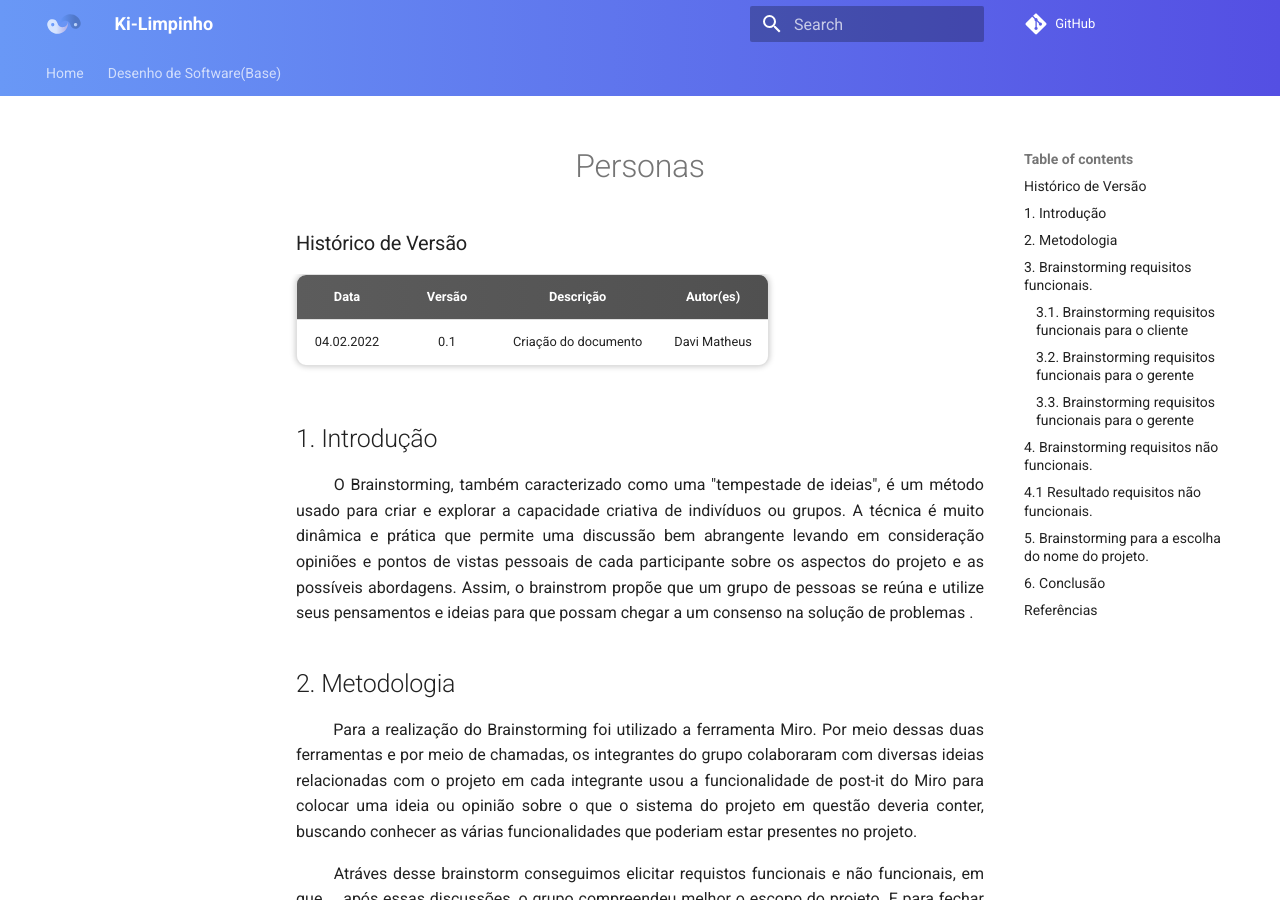
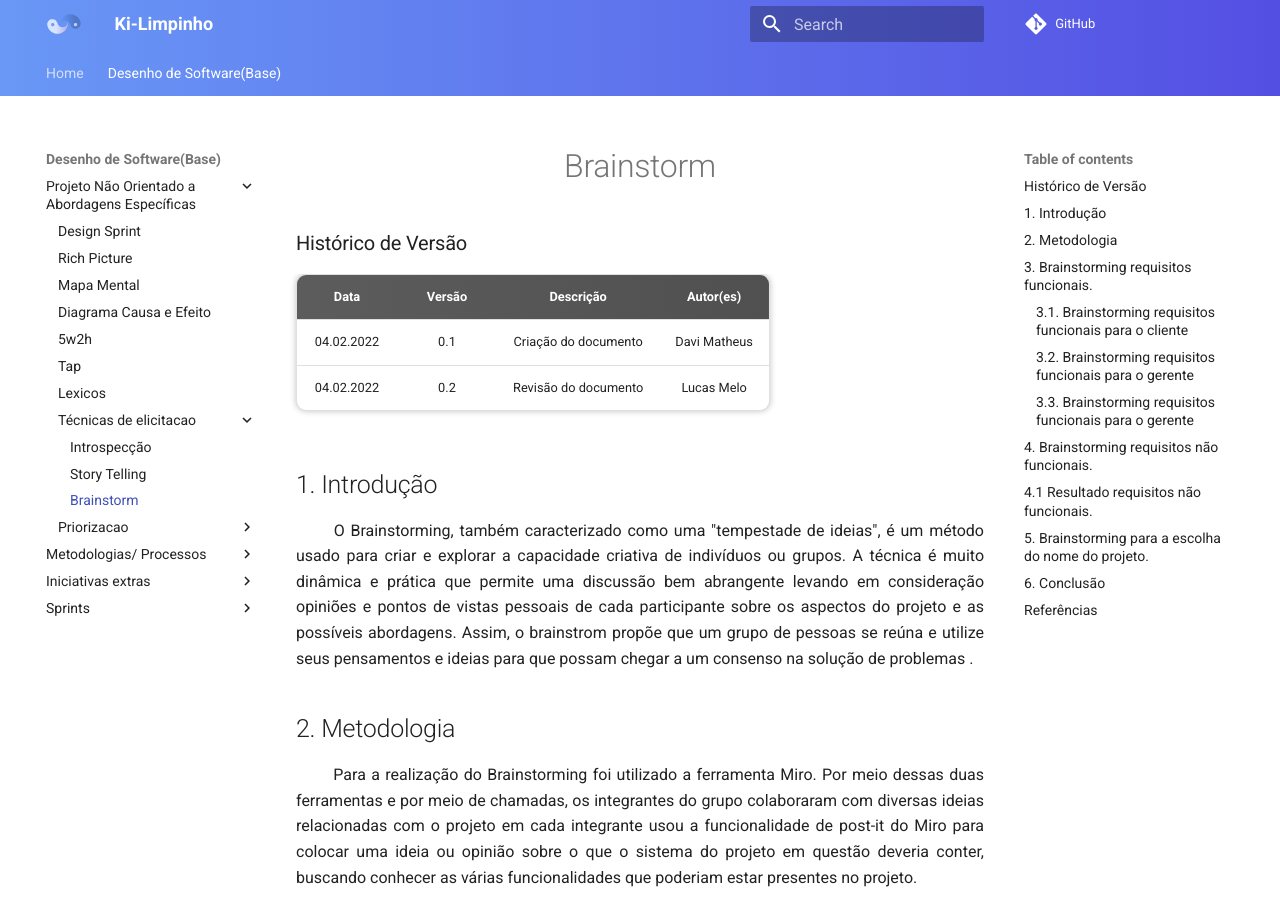
Before and after one commit to UnBArqDsw2021-2/2021.2_G2_Ki-Limpinho, an MkDocs documentation site: the page built from docs/tecnicas_elicitacao/brainstorm.md, in a window 1280 px wide and 900 px high. Built offline with MkDocs 1.6.1 and Material for MkDocs 9.7.7, drawn with Linux system fonts in a browser that asks for light colours; comment, search, counter and statistics services are not loaded.

Commit message:
docs_review_brainstorm #33

```diff
--- a/docs/brainstorm.md
+++ b/docs/tecnicas_elicitacao/brainstorm.md
@@ -1,9 +1,10 @@
-# <center> Personas
+# <center> Brainstorm
 
 ### Histórico de Versão
 |    Data    | Versão | Descrição            | Autor(es)       |
 | :--------: | :----: | :------------------: | :-------------: |
 | 04.02.2022 |  0.1   | Criação do documento | Davi Matheus |
+| 04.02.2022 |  0.2   | Revisão do documento |Lucas Melo |
 
 
 
@@ -27,7 +28,7 @@ Para a realização do  Brainstorming foi utilizado a ferramenta Miro. Por meio
 ### 3.1. *Brainstorming* requisitos funcionais para o cliente
 
 <p align='center'>
-    <img src='../assets/brainstorm/Brainstorming _cliente.jpg'>
+    <img src='../../assets/brainstorm/Brainstorming _cliente.jpg'>
     <figcaption align='center'>
         <b>Figura 1: Brainstorm para gerar requisitos funcionais para o cliente</b>
         <br>
@@ -39,7 +40,7 @@ Para a realização do  Brainstorming foi utilizado a ferramenta Miro. Por meio
 ### 3.2. *Brainstorming* requisitos funcionais para o gerente
 
 <p align='center'>
-    <img src='../assets/brainstorm/Brainstorming_gerente.jpg'>
+    <img src='../../assets/brainstorm/Brainstorming_gerente.jpg'>
     <figcaption align='center'>
         <b>Figura 2: Brainstorm para gerar requisitos funcionais para o gerente</b>
         <br>
@@ -82,7 +83,7 @@ BS24  | O gerente deve ser capaz de visualizar as avaliações de serviço
 ## 4. *Brainstorming* requisitos não funcionais.
 
 <p align='center'>
-    <img src='../assets/brainstorm/Brainstorming_NF.jpg'>
+    <img src='../../assets/brainstorm/Brainstorming_NF.jpg'>
     <figcaption align='center'>
         <b>Figura 3: Brainstorm para gerar requisitos não funcionais</b>
         <br>
@@ -125,7 +126,7 @@ Por fim, o último Brainstorming feito até o momento foi para definição do no
 </p>
 
 <p align='center'>
-    <img src='../assets/brainstorm/brainstorm_nomes.png'>
+    <img src='../../assets/brainstorm/brainstorm_nomes.png'>
     <figcaption align='center'>
         <b>Figura 4: Votação para o nome do projeto</b>
         <br>
--- a/mkdocs.yml
+++ b/mkdocs.yml
@@ -35,8 +35,9 @@ nav:
       - Técnicas de elicitacao:
         - Introspecção: "tecnicas_elicitacao/introspeccao.md"
         - Story Telling: "tecnicas_elicitacao/StoryTelling.md"
-        - Priorizacao:
-          - Moscow: "modelagem/priorizacao/moscow.md"
+        - Brainstorm: "tecnicas_elicitacao/brainstorm.md"
+      - Priorizacao:
+        - Moscow: "modelagem/priorizacao/moscow.md"
     - Metodologias/ Processos:
       - Metodologia: "metodologia_do_projeto.md"
       - Metologia BPMN: "metodologiaBPMN.md"
```
